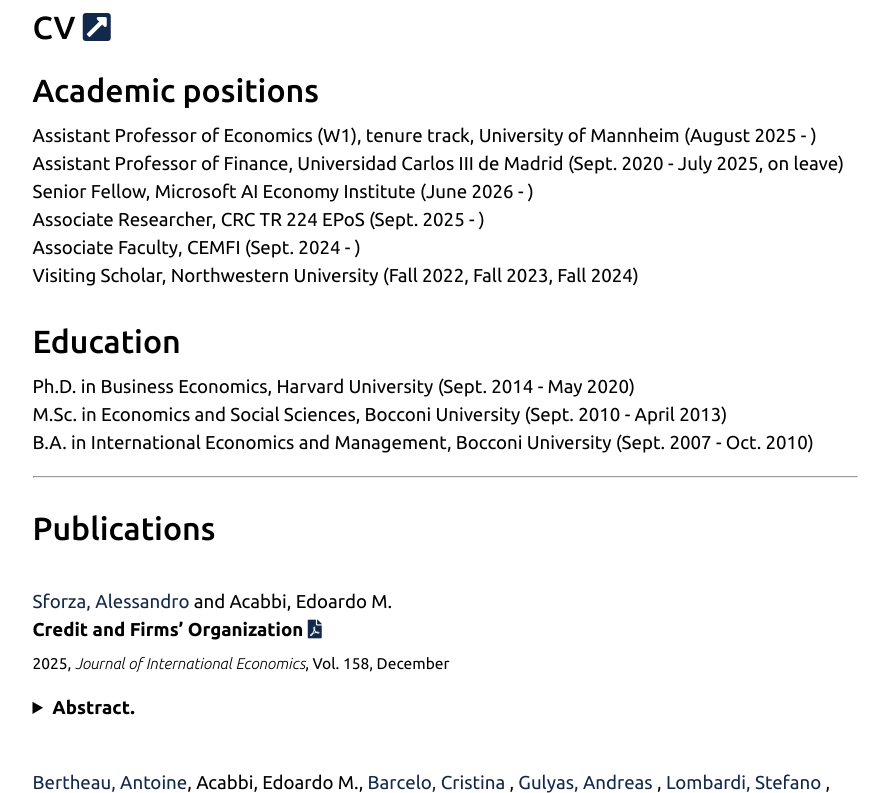
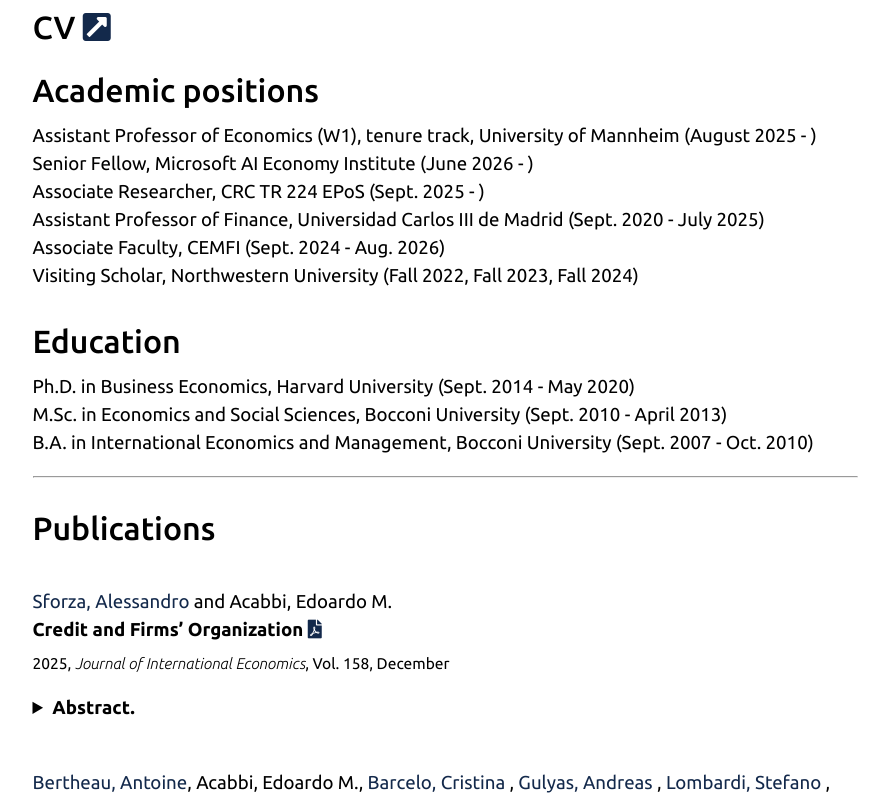
Before and after one commit to eacabbi/eacabbi.github.io, a Jekyll site: the page built from index.md, in a window 1280 px wide and 900 px high, scrolled down 408 px, cut to the strip 107-900 px from the top of the window. Shown: the whole strip, without its empty margins (195-1084 px from the left). Built offline with Jekyll 4.4.1, drawn with Linux system fonts in a browser that asks for light colours; some web fonts are replaced.

Commit message:
job update

```diff
--- a/index.md
+++ b/index.md
@@ -7,10 +7,10 @@ layout: home
 ## Academic positions
 
 Assistant Professor of Economics (W1), tenure track, University of Mannheim (August 2025 - ) <br>
-Assistant Professor of Finance, Universidad Carlos III de Madrid (Sept. 2020 - July 2025, on leave) <br>
 Senior Fellow, Microsoft AI Economy Institute (June 2026 - ) <br>
 Associate Researcher, CRC TR 224 EPoS (Sept. 2025 - ) <br>
-Associate Faculty, CEMFI (Sept. 2024 - ) <br>
+Assistant Professor of Finance, Universidad Carlos III de Madrid (Sept. 2020 - July 2025) <br>
+Associate Faculty, CEMFI (Sept. 2024 - Aug. 2026) <br>
 Visiting Scholar, Northwestern University (Fall 2022, Fall 2023, Fall 2024)
 
 ## Education
```
